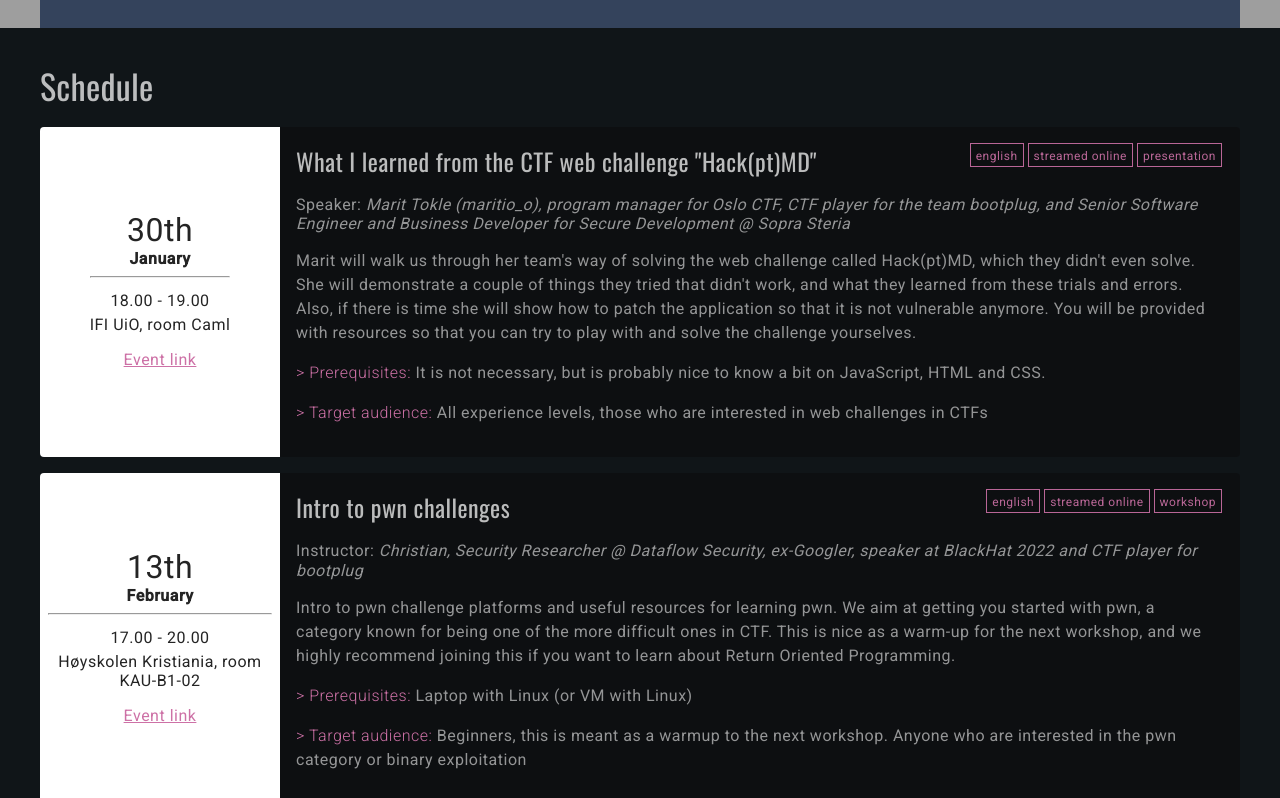
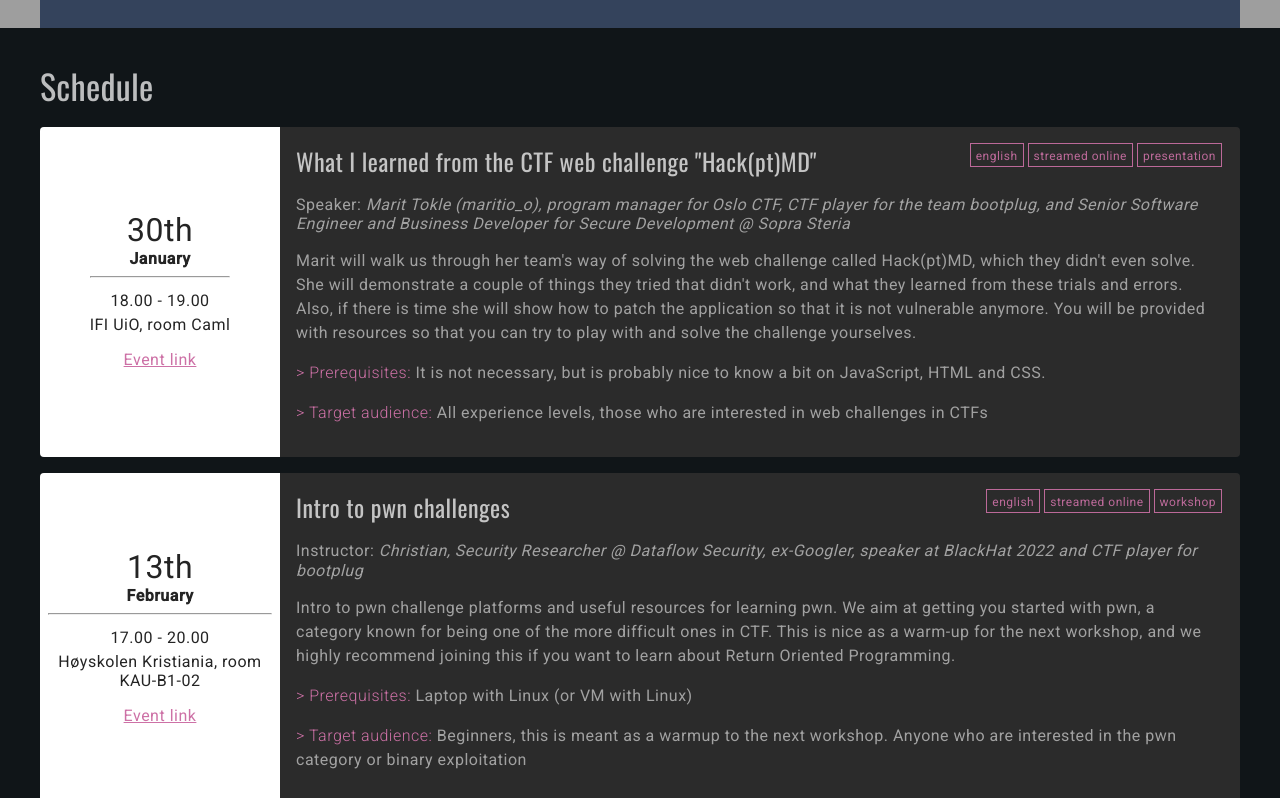
Before and after one commit to Oslo-CTF/osloctf.github.io, a Vue app: page / in a window 1280 px wide. Shown: the part 520-1318 px from the top of the page. Built offline with nearby package versions, Linux system fonts and the light colour scheme; grey boxes are pictures that could not be loaded.

Commit message:
Make event box color more visible

```diff
--- a/src/styles/main.css
+++ b/src/styles/main.css
@@ -8,7 +8,7 @@
 
 :root {
     --background: #101518;
-    --background-secondary: #0d0f11;
+    --background-secondary: #2b2b2b;
     --foreground: rgba(255, 255, 255, 0.72);
     --foreground-secondary: rgba(255, 255, 255, 0.56);
 
```
